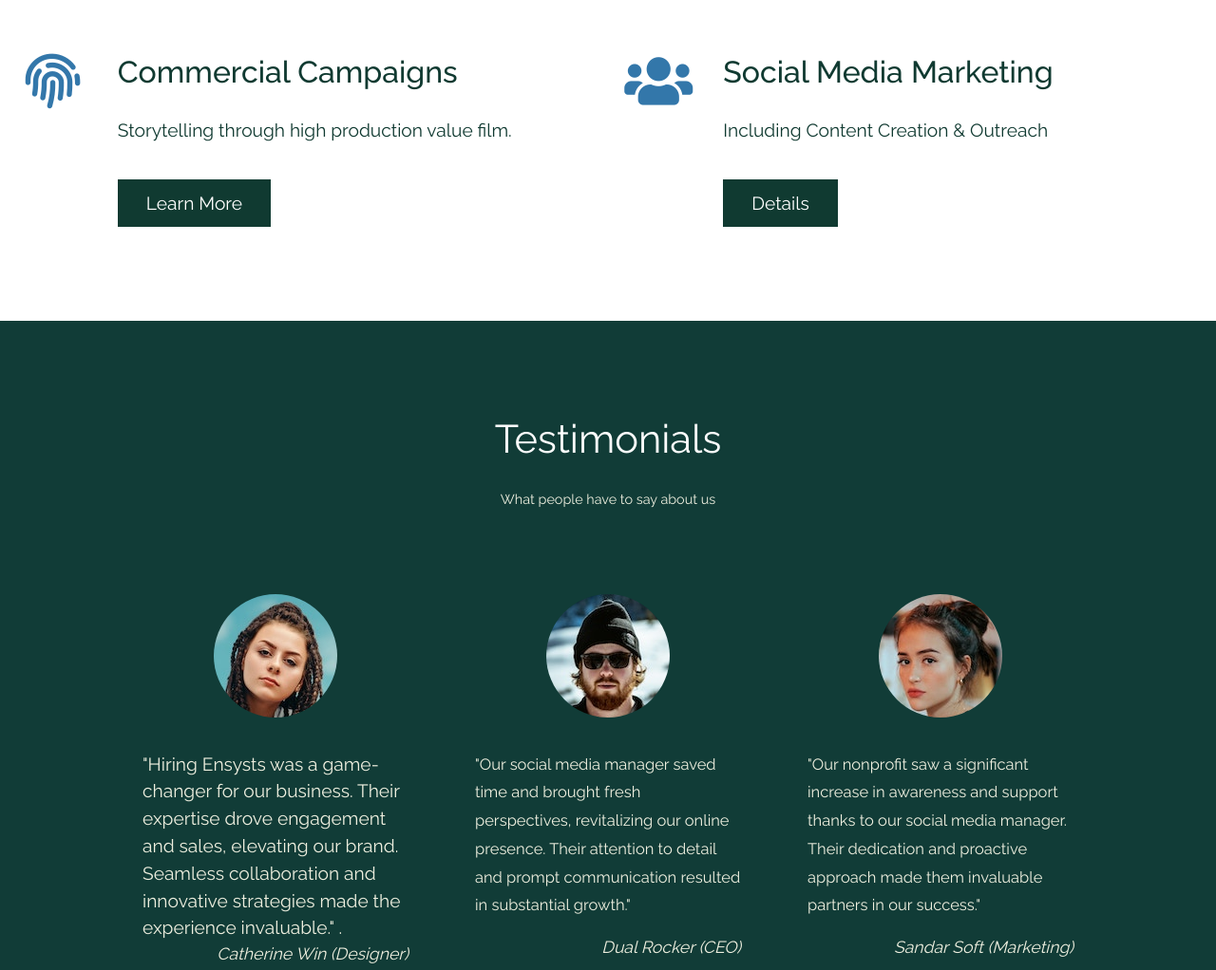
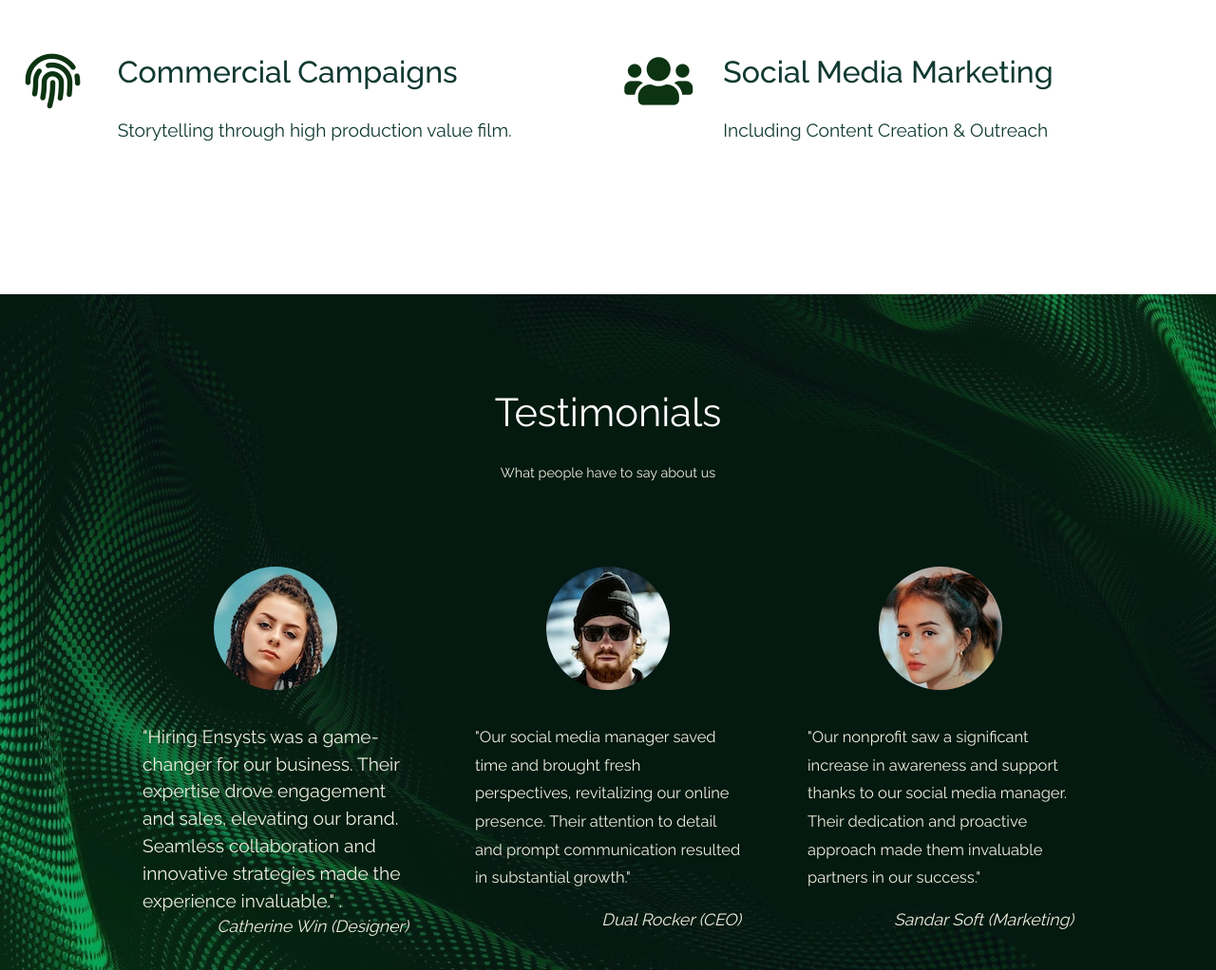
Before and after one commit to zengincloud/agencytemplate, a plain HTML site: page index.html in a window 1280 px wide. Shown: the part 1257-2279 px from the top of the page at 95% size. Drawn offline with Linux system fonts and the light colour scheme.

Commit message:
removed buttons and added background

```diff
--- a/css/tooplate-infinite-loop.css
+++ b/css/tooplate-infinite-loop.css
@@ -146,7 +146,7 @@ blockquote {
 
 #infinite {
 	background-color: #222;
-  background-image: url(../img/infinite-loop-011.jpg);
+  background-image: url(../img/green1.jpg);
   background-repeat: no-repeat;
   height: 100vh;
   min-height: 375px;
@@ -237,7 +237,7 @@ blockquote {
 .tm-down-arrow:hover,
 .tm-down-arrow:focus {
   color: #FFF;
-  background: #DA78FF;
+  background: #06B658;
   padding: 20px 50px;
 }
 
@@ -258,7 +258,7 @@ blockquote {
 
 .tm-icon {
   display: block;
-  color: #37A;
+  color: #0C3412;
 }
 
 .tm-continue {
@@ -268,7 +268,7 @@ blockquote {
 /* Testimonials */
 #testimonials {
   color: #EEEFDF;
-  background-image: url(../img/infinite-loop-011.jpg);
+  background-image: url(../img/backgroundnewgreen.jpeg);
   background-size: cover;
   background-repeat: no-repeat;
   background-size: 100%;
--- a/index.html
+++ b/index.html
@@ -122,7 +122,6 @@ https://www.tooplate.com/view/2117-infinite-loop
                           production value film.</p>
 
                           <div class="tm-continue">
-                            <a href="#testimonials" class="tm-intro-text tm-btn-primary">Learn More</a>
                         </div>
                     </div>
                 </div>
@@ -139,7 +138,6 @@ https://www.tooplate.com/view/2117-infinite-loop
                           & Outreach                           </p>
 
                           <div class="tm-continue">
-                            <a href="#testimonials" class="tm-intro-text tm-btn-primary">Details</a>
                         </div>
                     </div>
                 </div>
```
Also changed, not shown: img/backgroundnewgreen.jpeg (added), img/green1.jpeg (added), img/green1.jpg (added), img/green2.jpeg (added), 1 other file.
